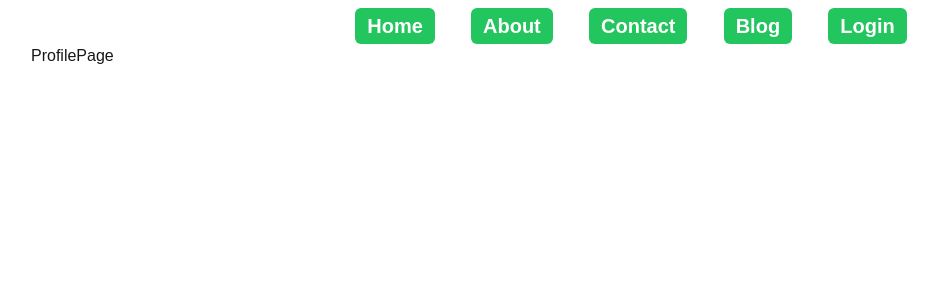
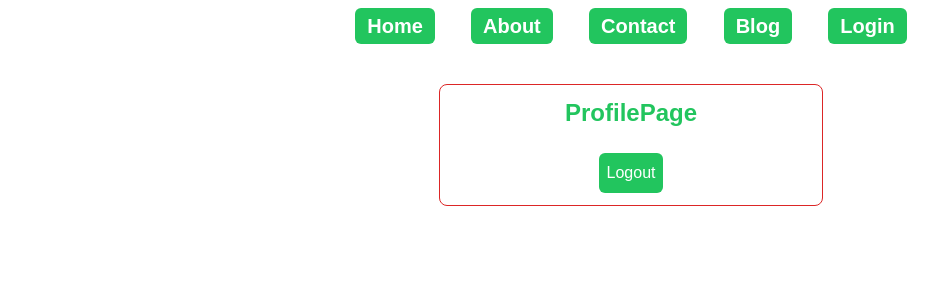
Before and after one commit to MdMorsedAlam/nextjs-test, a Next.js app: page /profile in a window 1280 px wide. Shown: the top 300 px of the page, without its empty margins (9-947 px from the left). Built offline with nearby package versions, Linux system fonts and the light colour scheme; no server answers.

Commit message:
get profile data and logout done

```diff
--- /dev/null
+++ b/src/app/profile/[test]/page.tsx
@@ -0,0 +1,9 @@
+import React from 'react'
+
+function DynamicData({params}:any) {
+  return (
+    <div>DynamicData {params.test}</div>
+  )
+}
+
+export default DynamicData
--- a/src/app/profile/page.tsx
+++ b/src/app/profile/page.tsx
@@ -1,8 +1,44 @@
-import React from 'react'
+'use client'
+import axios from 'axios';
+import Link from 'next/link';
+import { useRouter } from 'next/navigation';
+import React, { useEffect, useState } from 'react'
+import toast from 'react-hot-toast';
+
 
 function ProfilePage() {
+  const [data,setData]=useState<any>();
+  const router=useRouter();
+
+  const getData=async()=>{
+    try{
+      const response=await axios.get(`/api/users/me`);
+    setData(response.data.user._id);
+    }catch(error){
+      console.log(error);
+      toast.error('Something went wrong');
+    }
+  }
+
+  const logout=async()=>{
+    try{
+      await axios.get('/api/users/logout');
+      router.push('/login');
+      toast.success('Logout successful');
+    }catch(error){
+      console.log(error);
+      toast.error('Something went wrong');
+    }
+  }
+  useEffect(() => {
+    getData()
+  }, [])
   return (
-    <div>ProfilePage</div>
+    <div className='border border-red-600 p-3 flex flex-col justify-center items-center gap-3 w-96 mx-auto mt-10 rounded-lg'>
+      <h1 className='text-2xl text-green-500 font-bold'>ProfilePage </h1>
+      <p><Link href={`/profile/${data}`}>{data}</Link></p>
+      <button onClick={logout} className='bg-green-500 text-white p-2 rounded-md'>Logout</button>
+    </div>
   )
 }
 
```
